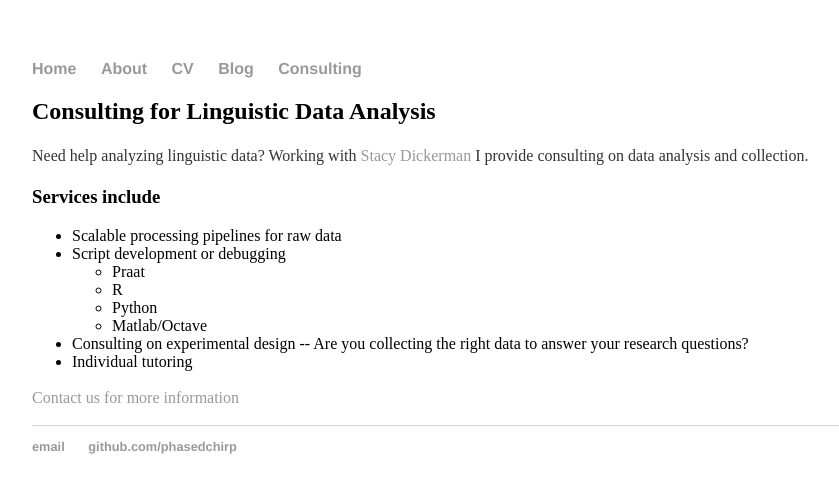
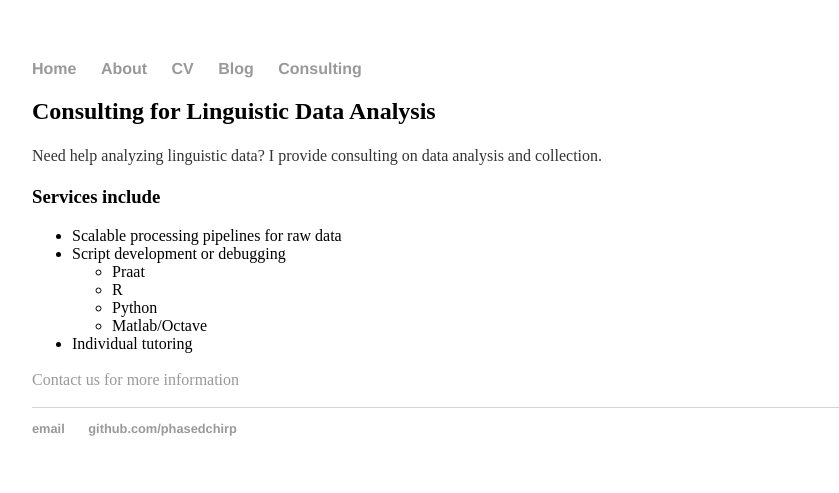
Before and after one commit to phasedchirp/phasedchirp.github.io, a Jekyll site: the page built from consulting.html, in a window 1280 px wide. Shown: the top 493 px of the page, without its empty margins (160-999 px from the left). Built offline with Jekyll 4.4.1, drawn with Linux system fonts in a browser that asks for light colours.

Commit message:
Update consulting.html

```diff
--- a/consulting.html
+++ b/consulting.html
@@ -5,7 +5,7 @@ name: About
 <div class="container">
 	<div class="blurb">
   		<h2>Consulting for Linguistic Data Analysis</h2>
-		<p>Need help analyzing linguistic data? Working with <a href="">Stacy Dickerman</a> I provide consulting on data analysis and collection.</p>
+		<p>Need help analyzing linguistic data? I provide consulting on data analysis and collection.</p>
 		<h3>Services include</h3>
         <ul>
         <li>Scalable processing pipelines for raw data</li>
@@ -17,7 +17,6 @@ name: About
 		<li>Matlab/Octave</li>
 	    </ul>
 	    </li>
-        <li>Consulting on experimental design -- Are you collecting the right data to answer your research questions?</li>
         <li>Individual tutoring</li>
         </ul>
 	<p> <a href="mailto:sean.martin@nyu.edu">Contact us for more information</a></p>
```
